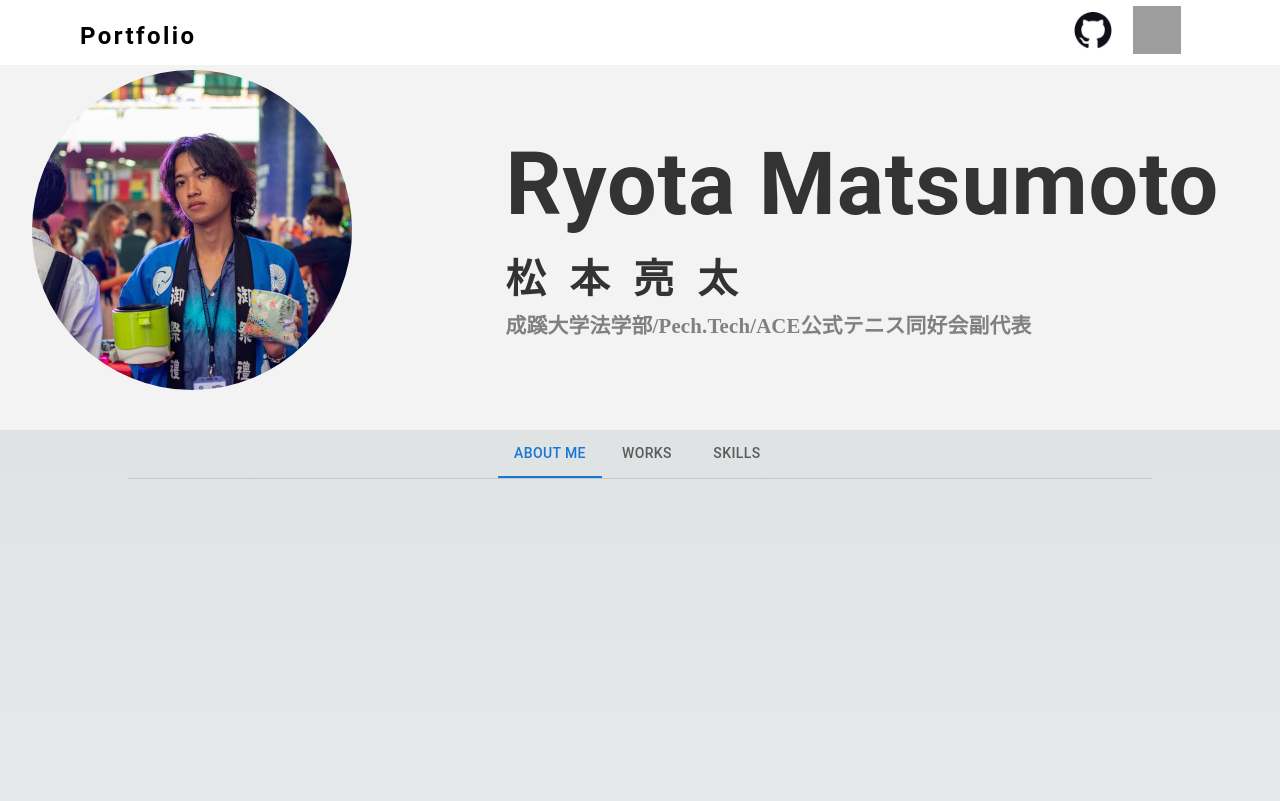
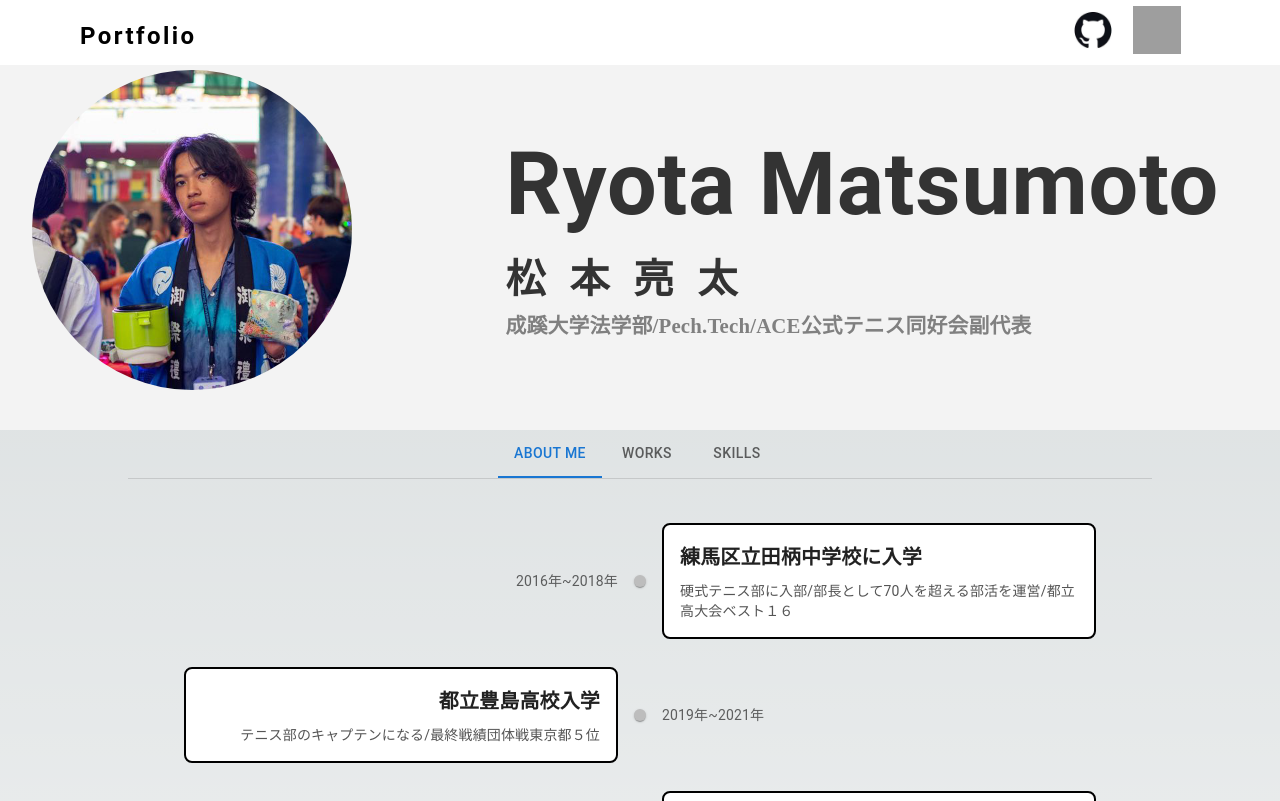
Before and after one commit to ryolingo/ryotaportfolio, a Next.js app: page / in a window 1280 px wide. Shown: the top 801 px of the page. Built offline with nearby package versions, Linux system fonts and the light colour scheme; grey boxes are pictures that could not be loaded.

Commit message:
useinview→scrollに変更

```diff
--- a/src/app/components/molecule/TimeLine.tsx
+++ b/src/app/components/molecule/TimeLine.tsx
@@ -4,14 +4,11 @@ import {
   TimelineItem,
   TimelineSeparator,
   TimelineDot,
-  TimelineConnector,
   TimelineContent,
   TimelineOppositeContent,
 } from "@mui/lab";
 import { Card, Typography } from "@mui/material";
-import { keyframes } from "@emotion/react";
-import { useInView } from "react-intersection-observer";
-import React from "react";
+import React, { useEffect, useRef, useState } from "react";
 
 const cardStyle = {
   padding: "16px",
@@ -22,7 +19,7 @@ const cardStyle = {
   border: "2px solid black",
   opacity: 0,
   transform: "translateY(20px)",
-  transition: "opacity 1s ease-in-out, transform 1s ease-in-out",
+  transition: "opacity 0.5s ease-in-out, transform 0.5s ease-in-out",
 };
 
 const titleStyle = {
@@ -34,88 +31,68 @@ const subtitleStyle = {
   color: "#555",
 };
 
-const timelineItemStyle = {
-  display: "flex",
-  alignItems: "center",
-  marginBottom: "20px",
-  opacity: 0,
-  transform: "translateY(20px)",
-  transition: "opacity 1s ease-in-out, transform 1s ease-in-out",
+export default function OppositeContentTimeline() {
+  const [visibleItems, setVisibleItems] = useState(
+    Array(AboutList.length).fill(false)
+  );
+  const refs = useRef<(HTMLDivElement | null)[]>([]); // refsの型を明示
+
+  useEffect(() => {
+    const handleScroll = () => {
+      const updatedVisibleItems = AboutList.map((_, index) => {
+        const ref = refs.current[index];
+        return ref && ref.getBoundingClientRect().top < window.innerHeight; // ビューポートに入ったか判定
+      });
+      setVisibleItems(updatedVisibleItems);
     };
 
-const timelineContentStyle = {
-  flex: 1,
+    window.addEventListener("scroll", handleScroll);
+    handleScroll();
+
+    return () => {
+      window.removeEventListener("scroll", handleScroll);
     };
-
-const fadeIn = keyframes`
-  from {
-    opacity: 0;
-    transform: translateY(20px);
-  }
-  to {
-    opacity: 1;
-    transform: translateY(0);
-  }
-`;
-
-export default function OppositeContentTimeline() {
-  const [refs, setRefs] = React.useState([]); // すべてのrefを保持するステート
-  const inViewData = AboutList.map(() =>
-    useInView({ triggerOnce: true, threshold: 0.1 })
-  ); // AboutListの各アイテムに対してuseInViewを呼び出す
-
-  // 各アイテムのrefを保存する
-  React.useEffect(() => {
-    setRefs((elRefs) =>
-      Array(AboutList.length)
-        .fill(null, 0, AboutList.length)
-        .map((_, i) => elRefs[i] || React.createRef())
-    );
   }, []);
 
   return (
     <Timeline position="alternate">
-      {AboutList.map((item, index) => {
-        const { ref, inView } = inViewData[index]; // 各アイテムごとのinViewデータを取得
-
-        return (
+      {AboutList.map((item, index) => (
         <TimelineItem
           key={index}
-            ref={refs[index]}
-            style={{
-              ...timelineItemStyle,
-              opacity: inView ? 1 : 0,
-              transform: inView ? "translateY(0)" : "translateY(20px)",
-              transitionDelay: `${index * 0.2}s`,
+          ref={(el) => {
+            refs.current[index] = el as HTMLDivElement;
+          }}
+          sx={{
+            display: "flex",
+            alignItems: "center",
           }}
         >
-            <TimelineOppositeContent color="text.secondary">
+          {" "}
+          {/* 型アサーションを使用 */}
+          <TimelineOppositeContent
+            color="text.secondary"
+            sx={{ flexDirection: "row" }}
+          >
             <Typography variant="body2">{item.date}</Typography>
           </TimelineOppositeContent>
           <TimelineSeparator>
             <TimelineDot
               sx={{
-                  height: "30px",
-                  width: "30px",
-                  animation: `${fadeIn} 1s ease-in-out`,
+                width: "10px",
+                height: "10px",
+                "@media(max-width:600px)": {},
               }}
             />
-              {index < AboutList.length - 1 && <TimelineConnector />}
+            {index < AboutList.length - 1}
           </TimelineSeparator>
-            <TimelineContent
-              style={{
-                ...timelineContentStyle,
-                opacity: inView ? 1 : 0,
-                transform: inView ? "translateY(0)" : "translateY(20px)",
-                transitionDelay: `${index * 0.2}s`,
-              }}
-            >
+          <TimelineContent>
             <Card
               style={{
                 ...cardStyle,
-                  opacity: inView ? 1 : 0,
-                  transform: inView ? "translateY(0)" : "translateY(20px)",
-                  transitionDelay: `${index * 0.2}s`,
+                opacity: visibleItems[index] ? 1 : 0, // ビジュアルアイテムの可視性
+                transform: visibleItems[index]
+                  ? "translateY(0)"
+                  : "translateY(20px)", // アニメーション
               }}
             >
               <Typography variant="h6" style={titleStyle}>
@@ -127,8 +104,7 @@ export default function OppositeContentTimeline() {
             </Card>
           </TimelineContent>
         </TimelineItem>
-        );
-      })}
+      ))}
     </Timeline>
   );
 }
```
Lines whose indentation alone changed are shown as unchanged.
